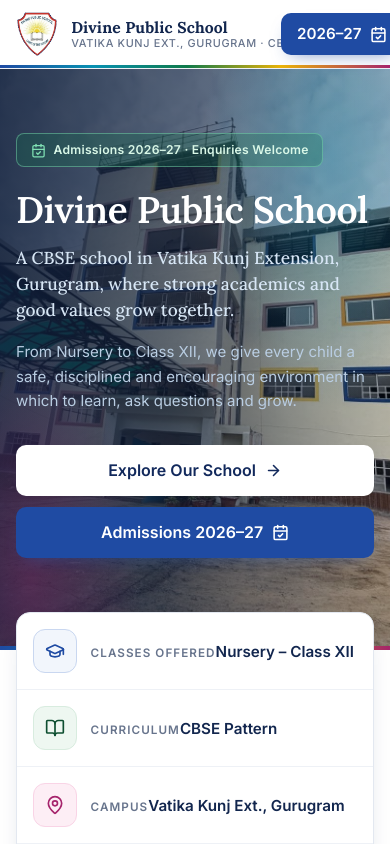
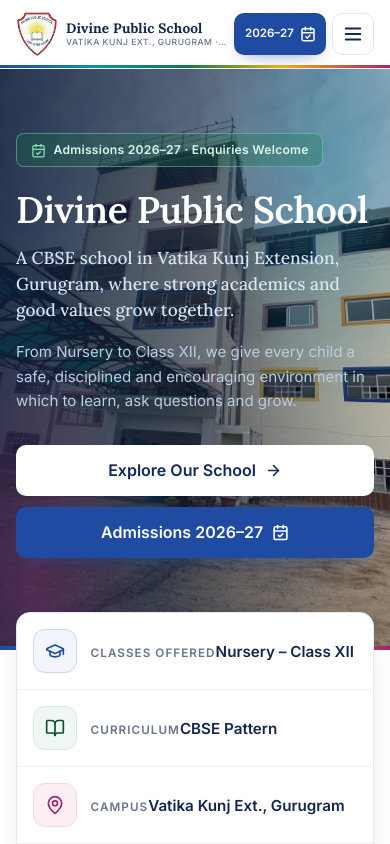
Before and after one commit to adi049/DivinePublicSchool, a React (Vite) app: page /#/ in a window 390 px wide. Shown: the top 844 px of the page. Built offline with nearby package versions, Linux system fonts and the light colour scheme.

Commit message:
Improve mobile navbar and component responsiveness

```diff
--- a/src/styles/components.css
+++ b/src/styles/components.css
@@ -2790,3 +2790,151 @@ label {
     transform: none;
   }
 }
+
+
+/* ==========================================================================
+   MOBILE NAVIGATION & COMPONENT WIDTH SAFEGUARDS
+   ========================================================================== */
+@media (max-width: 760px) {
+  .navbar,
+  .navbar__inner {
+    width: 100%;
+    max-width: 100%;
+  }
+
+  .navbar__inner {
+    gap: 0.45rem;
+    padding-inline: 12px;
+  }
+
+  .navbar__brand {
+    flex: 1 1 auto;
+    min-width: 0;
+    gap: 0.5rem;
+    overflow: hidden;
+  }
+
+  .brand__logo {
+    height: 38px;
+    max-width: 42px;
+    object-fit: contain;
+  }
+
+  .brand__text {
+    min-width: 0;
+    overflow: hidden;
+  }
+
+  .brand__name {
+    display: block;
+    max-width: 100%;
+    font-size: clamp(0.78rem, 3.5vw, 0.96rem);
+    line-height: 1.15;
+    white-space: nowrap;
+    overflow: hidden;
+    text-overflow: ellipsis;
+  }
+
+  .brand__tag {
+    display: block;
+    max-width: 100%;
+    font-size: clamp(0.48rem, 2.2vw, 0.6rem);
+    white-space: nowrap;
+    overflow: hidden;
+    text-overflow: ellipsis;
+  }
+
+  .navbar__actions {
+    flex: 0 0 auto;
+    gap: 0.35rem;
+  }
+
+  .navbar__actions > .btn {
+    min-height: 42px;
+    padding: 0.58rem 0.62rem;
+    gap: 0.35rem;
+    font-size: 0.72rem;
+    white-space: nowrap;
+  }
+
+  .navbar__actions > .btn svg {
+    width: 16px;
+    height: 16px;
+  }
+
+  .navbar__burger {
+    flex: 0 0 42px;
+    width: 42px;
+    height: 42px;
+  }
+
+  .drawer {
+    width: 100%;
+    max-width: 100%;
+  }
+
+  .drawer__nav {
+    max-height: calc(100dvh - var(--nav-h));
+    overflow-y: auto;
+    padding-bottom: 1.25rem;
+  }
+
+  .drawer__link {
+    min-height: 54px;
+  }
+
+  .drawer__contact {
+    flex-wrap: wrap;
+    gap: 0.75rem;
+  }
+
+  .footer__grid {
+    grid-template-columns: minmax(0, 1fr);
+  }
+
+  .footer__bottom-inner,
+  .footer__legal {
+    flex-wrap: wrap;
+    justify-content: center;
+  }
+
+  .gallery-grid,
+  .g-grid,
+  .life-grid {
+    min-width: 0;
+  }
+
+  img,
+  video,
+  iframe {
+    max-width: 100%;
+  }
+
+  input,
+  select,
+  textarea,
+  button {
+    max-width: 100%;
+  }
+}
+
+@media (max-width: 360px) {
+  .navbar__inner {
+    padding-inline: 9px;
+  }
+
+  .navbar__actions > .btn {
+    padding-inline: 0.48rem;
+    font-size: 0.67rem;
+  }
+
+  .navbar__burger {
+    width: 38px;
+    flex-basis: 38px;
+  }
+
+  .brand__logo {
+    height: 34px;
+    max-width: 36px;
+  }
+}
```
